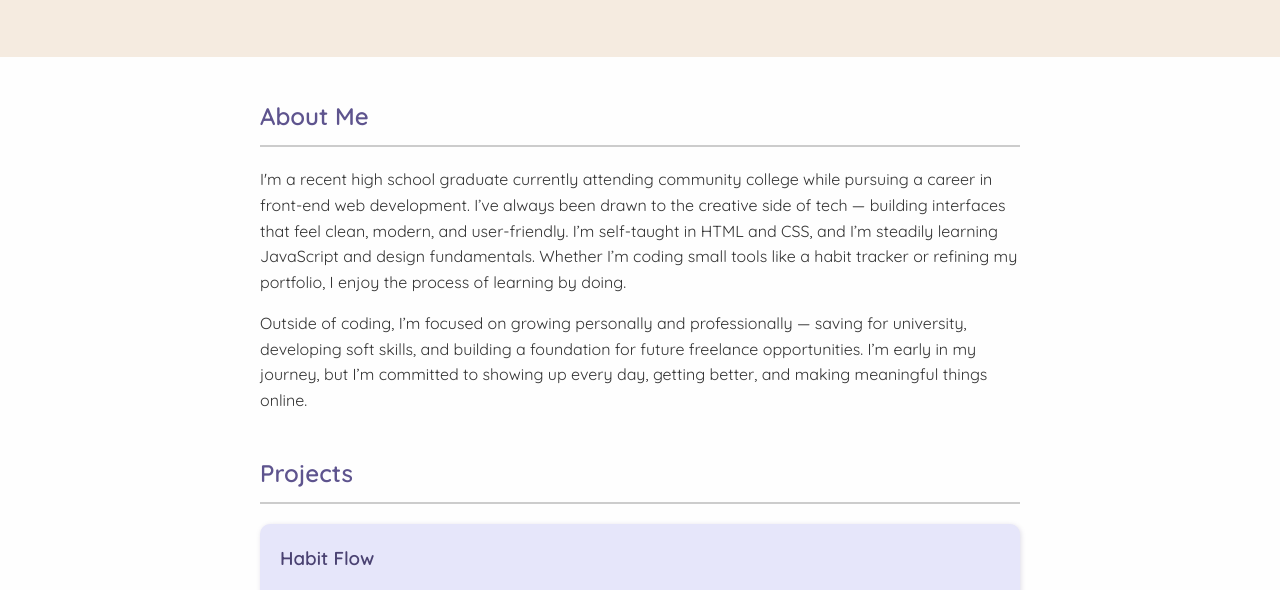
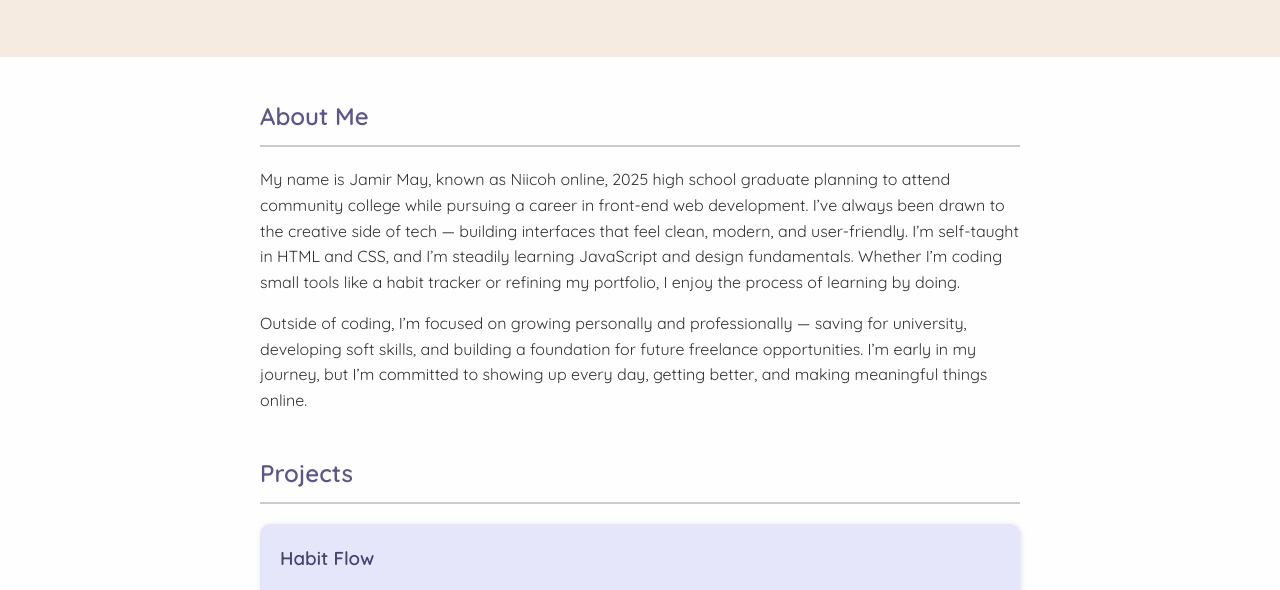
Before and after one commit to Niicohnet/portfolio, a plain HTML site: page index.html in a window 1280 px wide. Shown: the part 178-768 px from the top of the page. Drawn offline with Linux system fonts and the light colour scheme.

Commit message:
"Updated the About Me section"

```diff
--- a/index.html
+++ b/index.html
@@ -20,7 +20,7 @@
   <section class="about">
     <h2>About Me</h2>
     <p>
-      I'm a recent high school graduate currently attending community college while pursuing a career in front-end web development. I’ve always been drawn to the creative side of tech — building interfaces that feel clean, modern, and user-friendly. I’m self-taught in HTML and CSS, and I’m steadily learning JavaScript and design fundamentals. Whether I’m coding small tools like a habit tracker or refining my portfolio, I enjoy the process of learning by doing.
+      My name is Jamir May, known as Niicoh online, 2025 high school graduate planning to attend community college while pursuing a career in front-end web development. I’ve always been drawn to the creative side of tech — building interfaces that feel clean, modern, and user-friendly. I’m self-taught in HTML and CSS, and I’m steadily learning JavaScript and design fundamentals. Whether I’m coding small tools like a habit tracker or refining my portfolio, I enjoy the process of learning by doing.
     </p>
     <p>
       Outside of coding, I’m focused on growing personally and professionally — saving for university, developing soft skills, and building a foundation for future freelance opportunities. I’m early in my journey, but I’m committed to showing up every day, getting better, and making meaningful things online.
```
